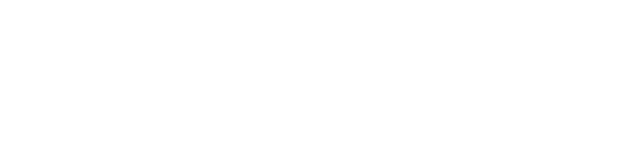
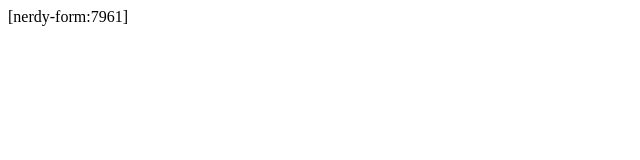
Before and after one commit to skillhat-webdev-instructor/coaching-times-form, a plain HTML site: page index.html in a window 1280 px wide. Shown: the whole page, without its empty margins (0-640 px from the left). Drawn offline with Linux system fonts and the light colour scheme.

Commit message:
fix: Update index.html
added placeholder where form should be displayed

```diff
--- a/index.html
+++ b/index.html
@@ -8,5 +8,6 @@
   </head>
   <body>
     <script defer src="https://nf-form-files.nyc3.digitaloceanspaces.com/staging/nerdy_forms_b058afd6-8fb6-4334-bb03-f37ad083465e.js"></script>
+    [nerdy-form:7961]
   </body>
 </html>
```
